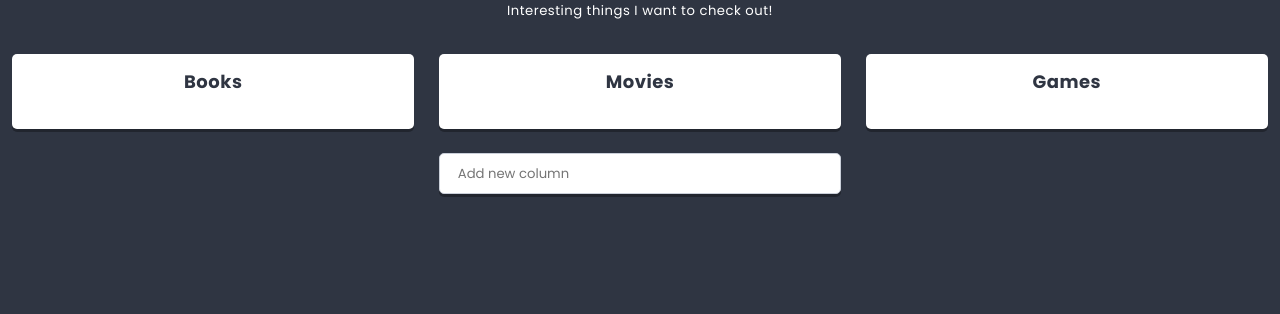
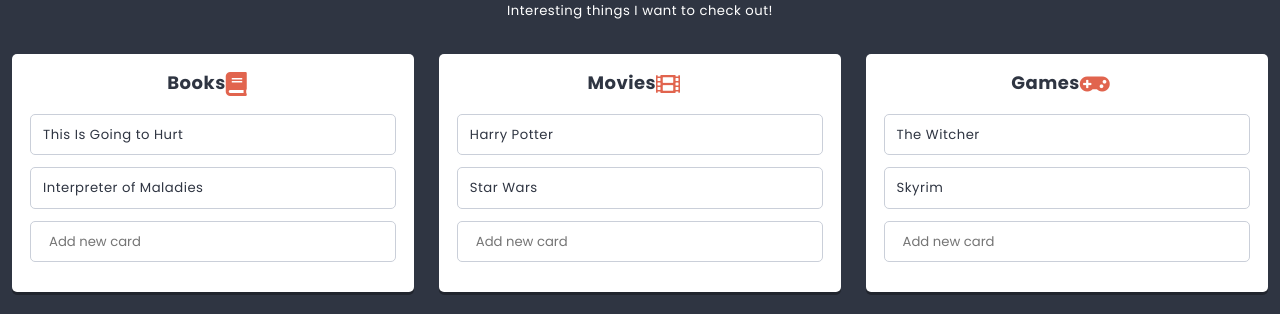
Before and after one commit to olimpiaspyra/react-project1, a React app: page / in a window 1280 px wide. Shown: the part 378-692 px from the top of the page. Built offline with nearby package versions, Linux system fonts and the light colour scheme.

Commit message:
Add card

```diff
--- /dev/null
+++ b/src/components/Card/Card.js
@@ -0,0 +1,18 @@
+import React from "react";
+import styles from "./Card.scss";
+import PropTypes from 'prop-types';
+
+class Card extends React.Component {
+  static propTypes = {
+    title: PropTypes.node.isRequired,
+  }
+    render () {
+      return (
+        <section className={styles.component}>
+          {this.props.title}
+        </section>
+      );
+  }
+}
+
+export default Card
--- a/src/components/Column/Column.js
+++ b/src/components/Column/Column.js
@@ -1,15 +1,55 @@
 import React from "react";
 import styles from "./Column.scss";
 import PropTypes from "prop-types";
+import Card from "../Card/Card.js";
+import Creator from "../Creator/Creator.js";
+import { settings } from "../../data/dataStore.js";
+import Icon from "../Icon/Icon.js";
 
 class Column extends React.Component {
+  state = {
+    cards: this.props.cards || [],
+  };
+
   static propTypes = {
-    title: PropTypes.node.isRequired,
+    title: PropTypes.string.isRequired,
+    cards: PropTypes.array,
+    icon: PropTypes.node,
   };
+
+  addCard(title) {
+    this.setState((state) => ({
+      cards: [
+        ...state.cards,
+        {
+          key: state.cards.length
+            ? state.cards[state.cards.length - 1].key + 1
+            : 0,
+          title,
+        },
+      ],
+    }));
+  }
   render() {
     return (
       <section className={styles.component}>
-        <h3 className={styles.title}>{this.props.title}</h3>
+        <h3 className={styles.title}>
+          {this.props.title}
+          <span className={styles.icon}>
+            <Icon name={this.props.icon} />
+          </span>
+        </h3>
+        <div className={styles.cards}>
+          {this.state.cards.map(({ key, ...cardProps }) => (
+            <Card key={key} {...cardProps} />
+          ))}
+        </div>
+        <div className={styles.creator}>
+          <Creator
+            text={settings.cardCreatorText}
+            action={(title) => this.addCard(title)}
+          />
+        </div>
       </section>
     );
   }
--- a/src/components/Hero/Hero.js
+++ b/src/components/Hero/Hero.js
@@ -12,7 +12,7 @@
 
 Hero.propTypes = {
   titleText: PropTypes.node.isRequired,
-  imageLink: PropTypes.string.isRequired,
+  imageLink: PropTypes.string,
 };
 
 export default Hero;
--- a/src/components/List/List.js
+++ b/src/components/List/List.js
@@ -16,7 +16,7 @@
     title: PropTypes.node.isRequired,
     description: PropTypes.node,
     columns: PropTypes.array,
-    image: PropTypes.string.isRequired,
+    image: PropTypes.string,
   };
 
   static defaultProps = {
```
